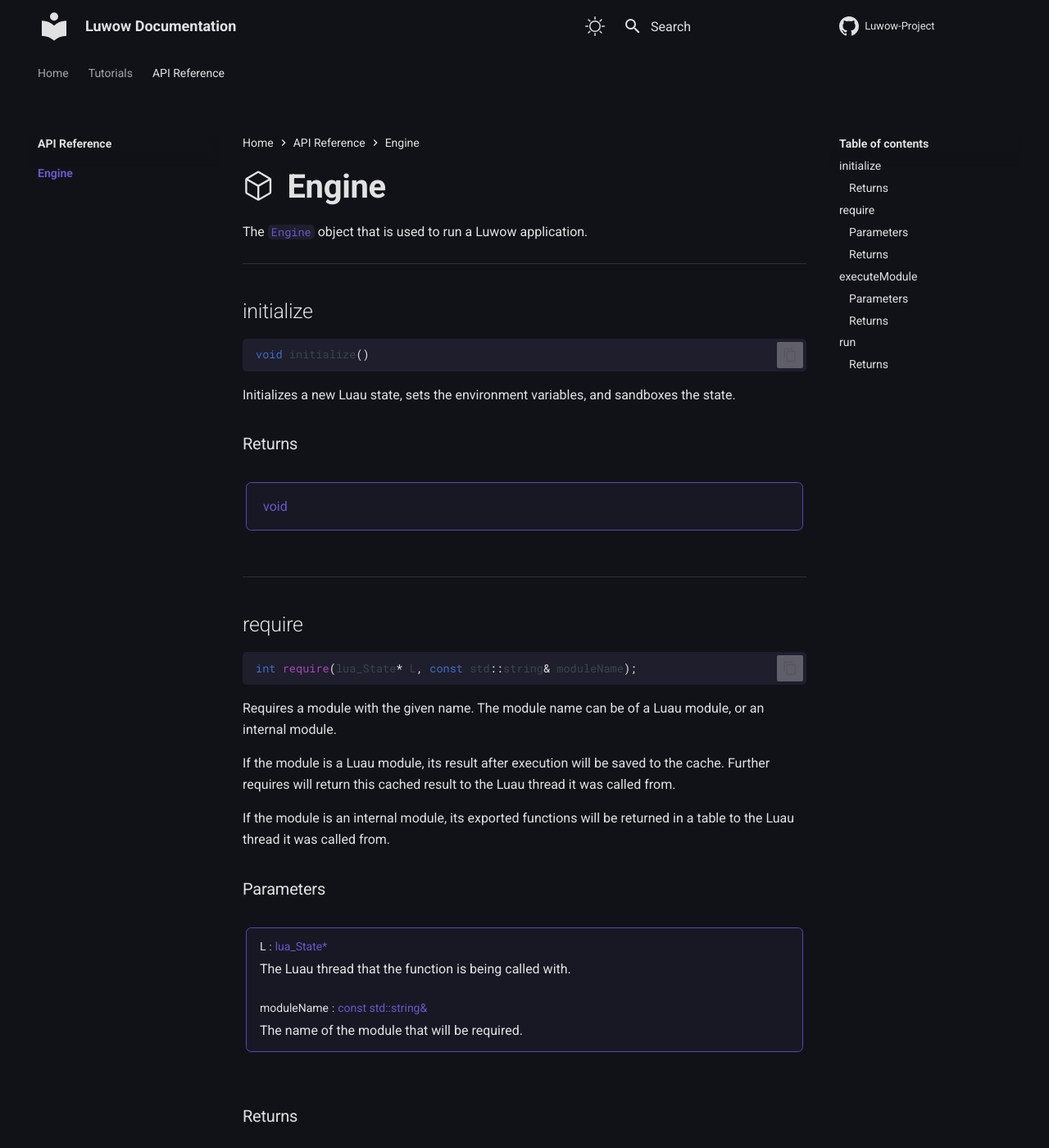
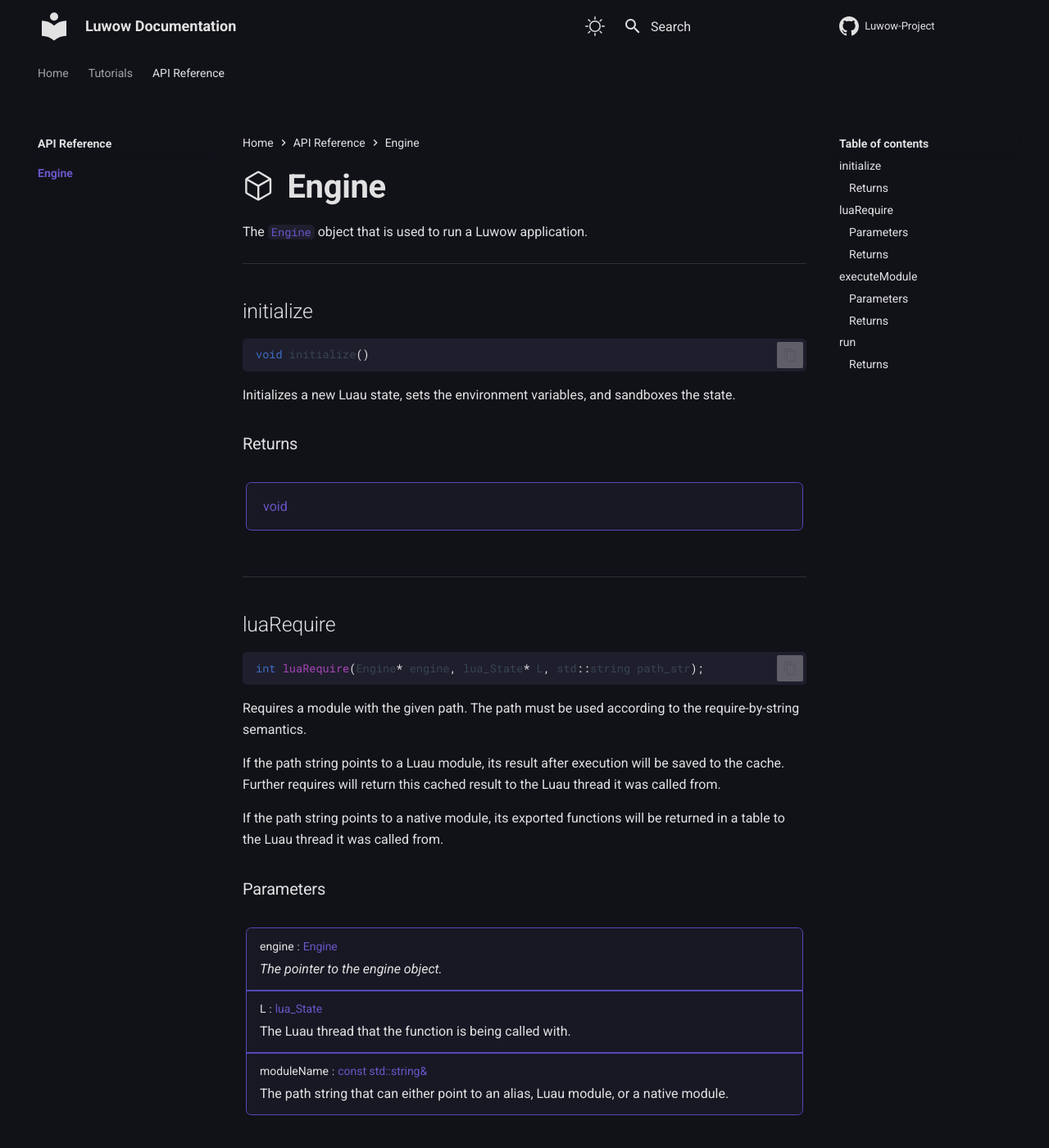
Before and after one commit to Luwow-Project/Documentation, an MkDocs documentation site: the page built from docs/api-reference/engine/index.md, in a window 1280 px wide and 1400 px high. Shown: the whole window at 82% size. Built offline with MkDocs 1.6.1 and Material for MkDocs 9.7.7, drawn with Linux system fonts in a browser that asks for light colours.

Commit message:
Update Documentation (6/?)

````diff
--- a/docs/api-reference/engine/index.md
+++ b/docs/api-reference/engine/index.md
@@ -32,17 +32,17 @@
 
 -----
 
-## require
+## luaRequire
 
 ```cpp
-int require(lua_State* L, const std::string& moduleName);
+int luaRequire(Engine* engine, lua_State* L, std::string path_str);
 ```
 
-Requires a module with the given name. The module name can be of a Luau module, or an internal module.
+Requires a module with the given path. The path must be used according to the require-by-string semantics.
 
-If the module is a Luau module, its result after execution will be saved to the cache. Further requires will return this cached result to the Luau thread it was called from.
+If the path string points to a Luau module, its result after execution will be saved to the cache. Further requires will return this cached result to the Luau thread it was called from.
 
-If the module is an internal module, its exported functions will be returned in a table to the Luau thread it was called from.
+If the path string points to a native module, its exported functions will be returned in a table to the Luau thread it was called from.
 
 ### Parameters
 
@@ -53,6 +53,17 @@
                 <tr>
                     <td>
                         <div class="api-param-header">
+                            <span class="api-param-title">engine</span>
+                            <span>:</span>
+                            <span class="api-param-title"><a href=""><span>Engine*</span></a></span>
+                            </span>
+                        </div>
+                        <p class="api-param-description">The pointer to the engine object.</p>
+                    </td>
+                </tr>
+                <tr class="api-param-tr-after-first">
+                    <td>
+                        <div class="api-param-header">
                             <span class="api-param-title">L</span>
                             <span>:</span>
                             <span class="api-param-title"><a href=""><span>lua_State*</span></a></span>
@@ -61,7 +72,7 @@
                         <p class="api-param-description">The Luau thread that the function is being called with.</p>
                     </td>
                 </tr>
-                <tr>
+                <tr class="api-param-tr-after-first">
                     <td>
                         <div class="api-param-header">
                             <span class="api-param-title">moduleName</span>
@@ -69,7 +80,7 @@
                             <span class="api-param-title"><a href=""><span>const std::string&</span></a></span>
                             </span>
                         </div>
-                        <p class="api-param-description">The name of the module that will be required.</p>
+                        <p class="api-param-description">The path string that can either point to an alias, Luau module, or a native module.</p>
                     </td>
                 </tr>
             </tbody>
--- a/docs/css/api-reference.css
+++ b/docs/css/api-reference.css
@@ -36,6 +36,10 @@
     font-weight: bold;
     top: -26px;
     padding-left: 8px;
+}
+
+.api-param-tr-after-first {
+    border-top: 2px solid var(--default-text-color-open);
 }
 
 .api-param-header {
--- a/docs/css/theme.css
+++ b/docs/css/theme.css
@@ -87,6 +87,7 @@
     border-radius: 0.5em;
     border: .05rem solid var(--default-text-color-open);
     background-color: var(--md-typeset-table-color);
+    border-collapse: collapse;
 }
 
 .md-typeset__table {
````
